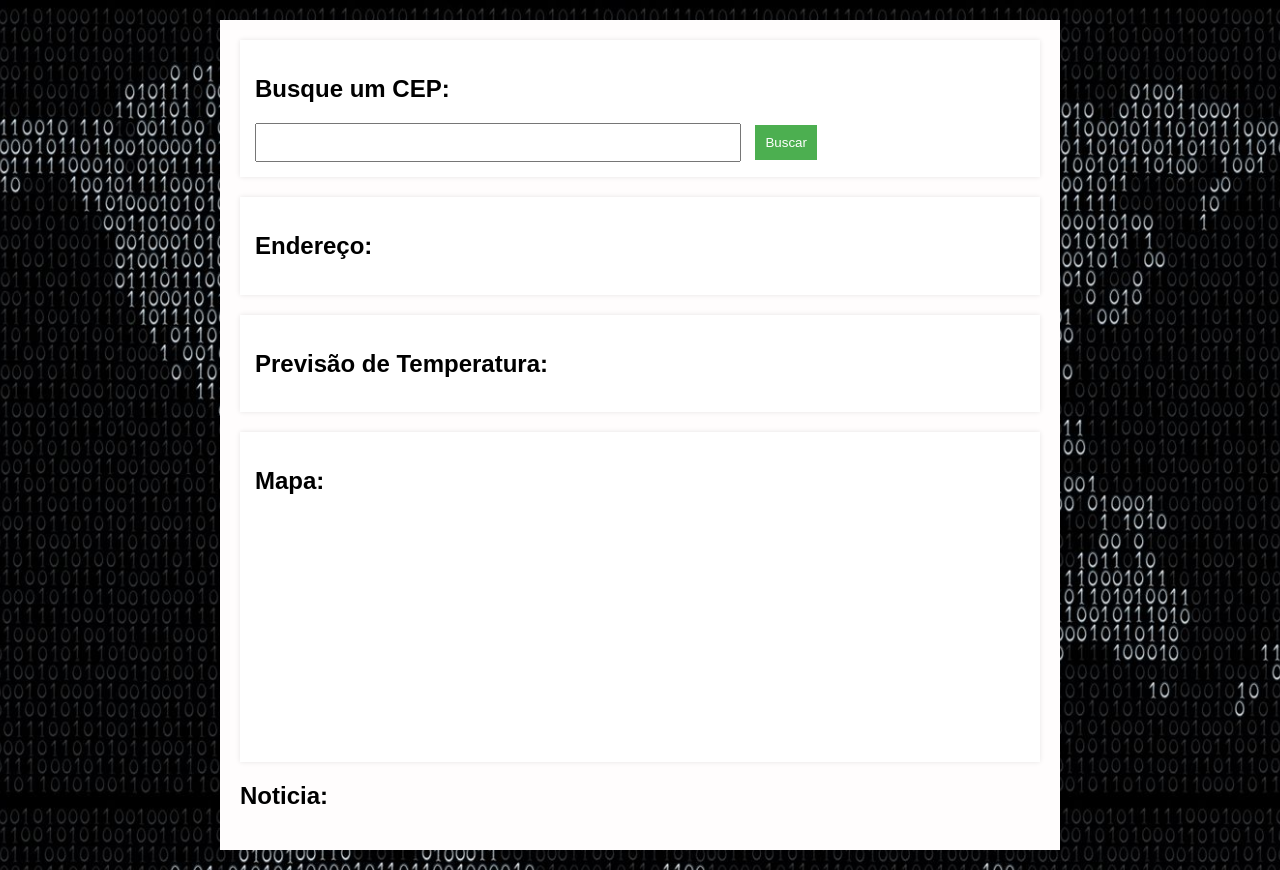
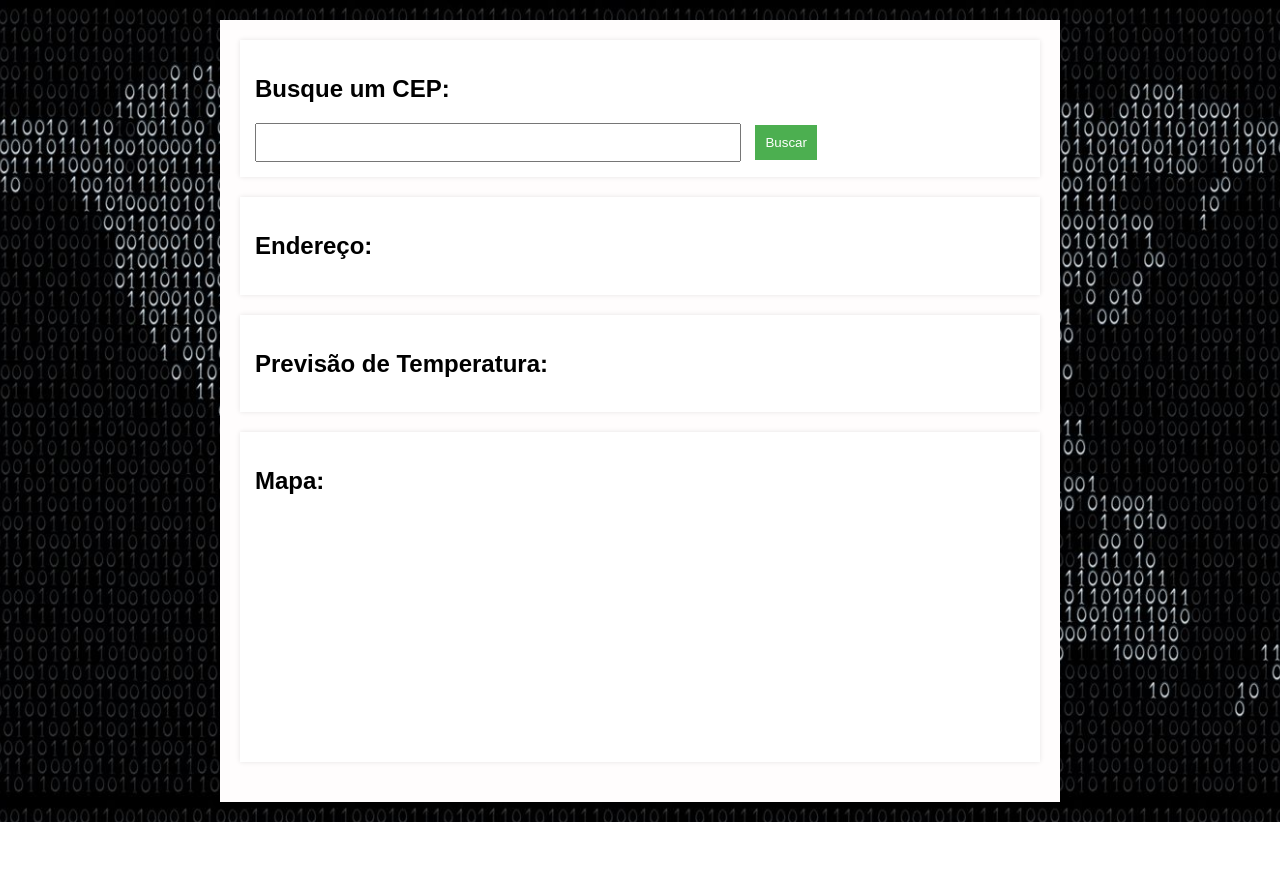
Before and after one commit to luisedsilva/Trabalho-de-SitesII-CEP, a plain HTML site: page index.html in a window 1280 px wide. After the commit the page ends 822 px from the top, so only its background shows below. Drawn offline with nearby package versions, Linux system fonts and the light colour scheme.

Commit message:
Update index.html

```diff
--- a/index.html
+++ b/index.html
@@ -28,7 +28,7 @@
         <h2>Mapa:</h2>
     </div>
     <div class="noticia"></div>
-        <h2>Noticia:</h2>
+
     </div>
     </div>
     <script src="./js/script.js"></script>
```
